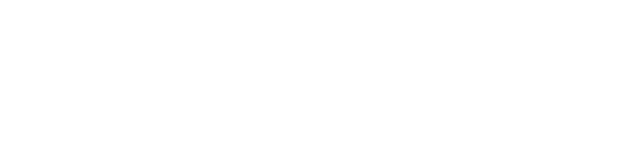
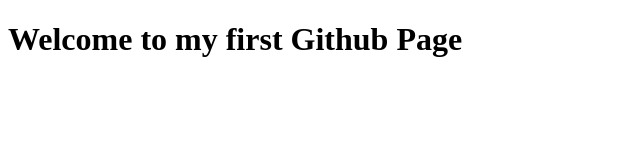
Before and after one commit to Patrick-Oteng/patrick-oteng.github.io, a plain HTML site: page index.html in a window 1280 px wide. Shown: the whole page, without its empty margins (0-640 px from the left). Drawn offline with Linux system fonts and the light colour scheme.

Commit message:
added h1 header

```diff
--- a/index.html
+++ b/index.html
@@ -7,6 +7,6 @@
  <title>My Github Pages</title>
 </head>
 <body>
-
+ <h1>Welcome to my first Github Page</h1>
 </body>
 </html>
```
